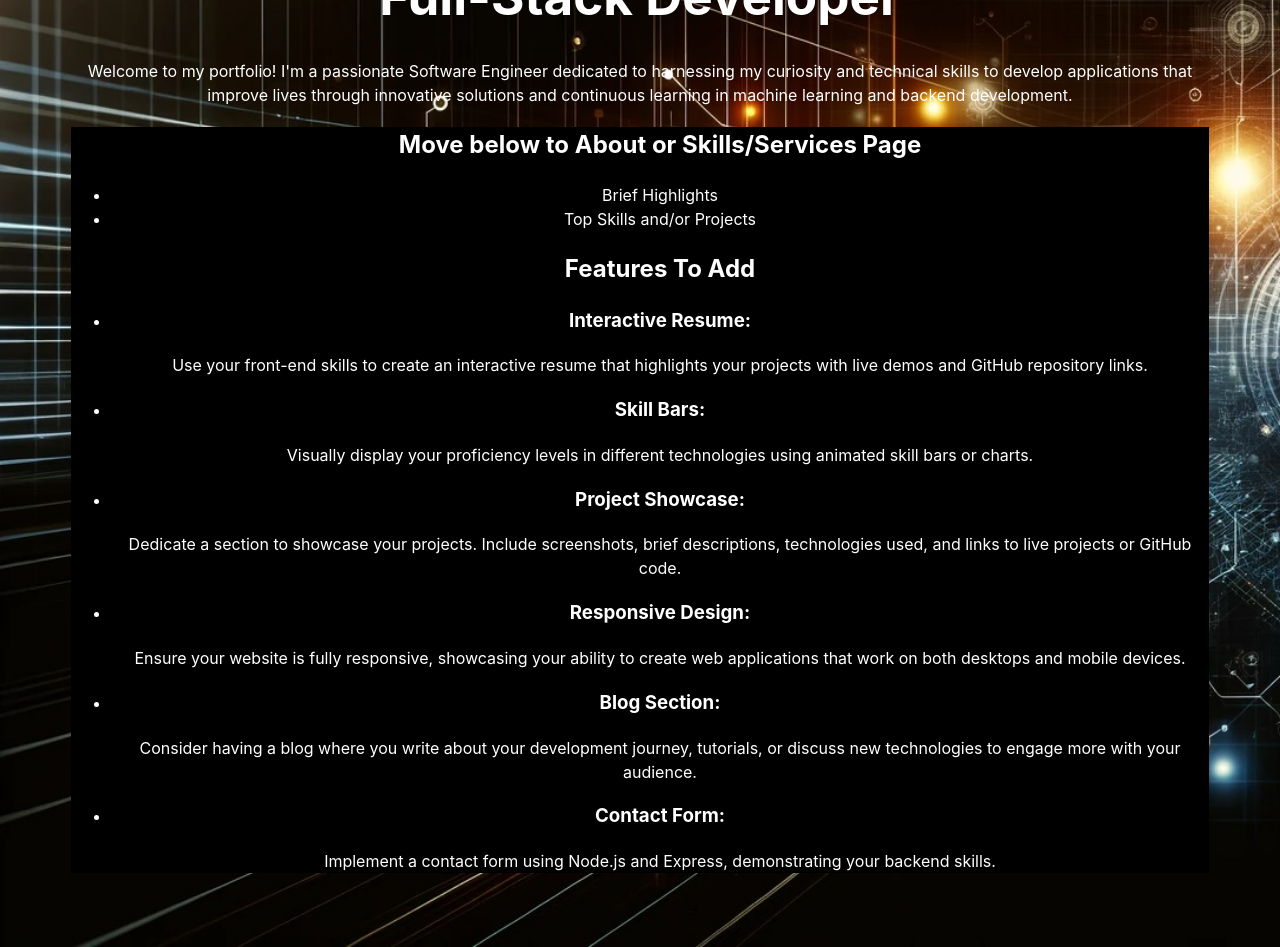
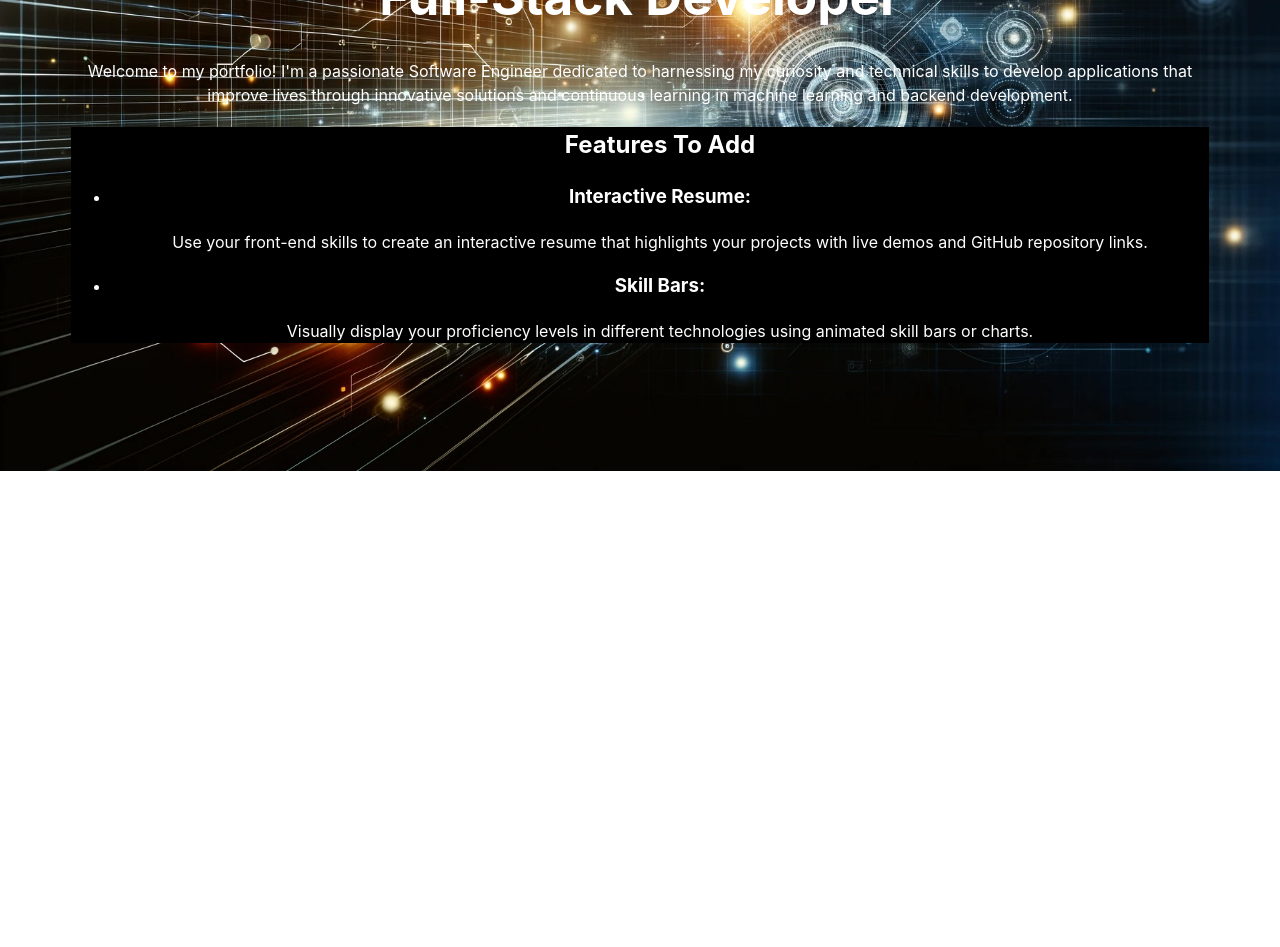
Before and after one commit to andrew-taggart/GitPortfolio, a React (Vite) app in the folder myPortfolio/: page / in a window 1280 px wide. Shown: the part 260-1207 px from the top of the page. After the commit the page ends 800 px from the top, so only its background shows below. Built offline with nearby package versions, Linux system fonts and the light colour scheme.

Commit message:
updated To Do lists

```diff
--- a/myPortfolio/src/components/pages/About.jsx
+++ b/myPortfolio/src/components/pages/About.jsx
@@ -32,8 +32,8 @@ const About = () => {
             <div className="temporary">
                 <ul>
                     <h2>To Add</h2>
-                    <li>Accomplishments</li>
-                    <li>Best Project</li>
+                    <li>Best/Favorite Project</li>
+                    <li>Current projects?</li>
                     <li>Timeline/Career</li>
                     <li>Soft Skills</li>
                     <li>Other Code related Skills</li>
--- a/myPortfolio/src/components/pages/Home.jsx
+++ b/myPortfolio/src/components/pages/Home.jsx
@@ -8,13 +8,6 @@ const Home = () => {
 
                 <div className="temporary">
                     <ul>
-                        <h2>Move below to About or Skills/Services Page</h2>
-                        <li>Brief Highlights</li>
-                        <li>Top Skills and/or Projects</li>
-
-                    </ul>
-
-                    <ul>
                         <h2>Features To Add</h2>
                         <li>
                             <h3>Interactive Resume:</h3>
@@ -23,22 +16,6 @@ const Home = () => {
                         <li>
                             <h3>Skill Bars:</h3>
                             <p>Visually display your proficiency levels in different technologies using animated skill bars or charts.</p>
-                        </li>
-                        <li>
-                            <h3>Project Showcase:</h3>
-                            <p>Dedicate a section to showcase your projects. Include screenshots, brief descriptions, technologies used, and links to live projects or GitHub code.</p>
-                        </li>
-                        <li>
-                            <h3>Responsive Design:</h3>
-                            <p>Ensure your website is fully responsive, showcasing your ability to create web applications that work on both desktops and mobile devices.</p>
-                        </li>
-                        <li>
-                            <h3>Blog Section:</h3>
-                            <p>Consider having a blog where you write about your development journey, tutorials, or discuss new technologies to engage more with your audience.</p>
-                        </li>
-                        <li>
-                            <h3>Contact Form:</h3>
-                            <p>Implement a contact form using Node.js and Express, demonstrating your backend skills.</p>
                         </li>
                     </ul>
                 </div>
--- a/myPortfolio/src/components/pages/Projects.jsx
+++ b/myPortfolio/src/components/pages/Projects.jsx
@@ -30,12 +30,13 @@ const Projects = () => {
             <div className="temporary">
                 <ul>
                     <h4>To Do for this Page</h4>
-                    <li>Launch Demo sites??</li>
+                    <li>Launch Live Demo sites??</li>
                     <li>Add Project Descriptions
                         <ul>
                             <li>50-100 words</li>
                             <li>service/purpose</li>
                             <li>group or solo</li>
+                            <li>technologies/languages used</li>
                         </ul>
                     </li>
                 </ul>
```
